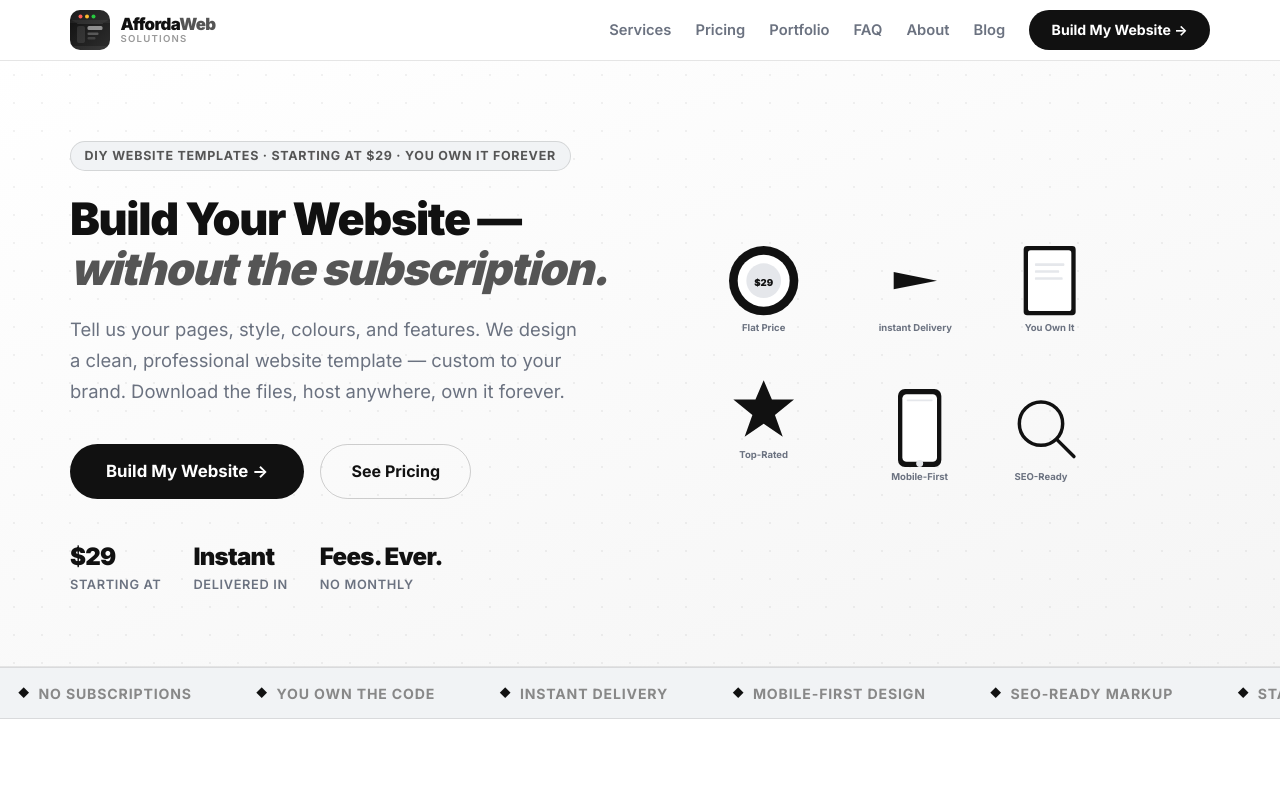
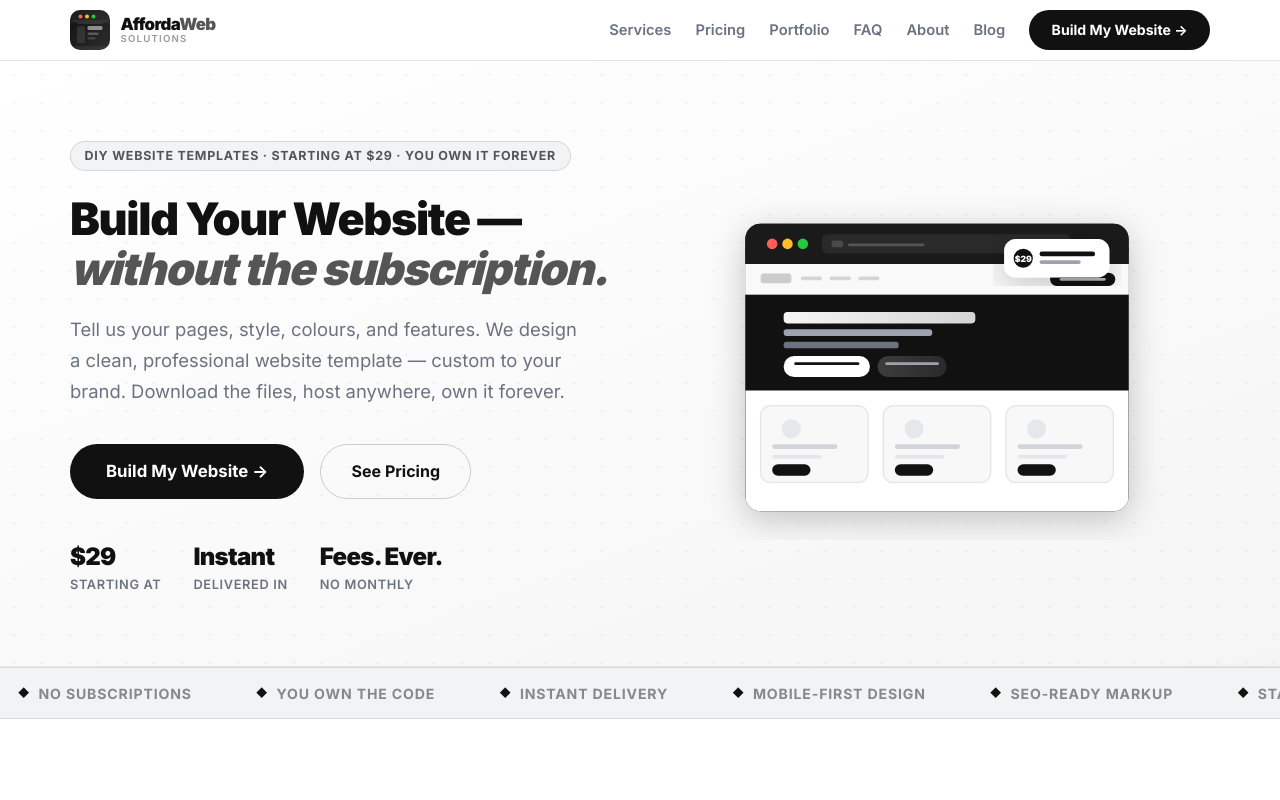
Before and after one commit to affordaweb/webtemp, a Next.js app: page / in a window 1280 px wide. Shown: the top 800 px of the page. Built offline with nearby package versions, Linux system fonts and the light colour scheme; no server answers.

Commit message:
Design: replace hero multi-icon SVG with single browser mockup illustration

```diff
--- a/app/page.tsx
+++ b/app/page.tsx
@@ -195,65 +195,113 @@ export default function Home() {
             </div>
           </div>
 
-          {/* Right: animated SVG illustration */}
+          {/* Right: hero illustration */}
           <div className="hero-svg-col anim-fade-up anim-delay-2" style={{ display: "flex", justifyContent: "center", alignItems: "center" }}>
             <svg
               width="100%"
-              viewBox="0 0 600 400"
+              viewBox="0 0 480 360"
               xmlns="http://www.w3.org/2000/svg"
-              style={{ maxWidth: 520, background: "transparent" }}
+              style={{ maxWidth: 460 }}
               aria-hidden="true"
             >
-              {/* Affordable ($29) - coin */}
-              <circle cx="100" cy="100" r="40" fill="#111111">
-                <animate attributeName="r" values="40;45;40" dur="2s" repeatCount="indefinite"/>
-              </circle>
-              <circle cx="100" cy="100" r="30" fill="white"/>
-              <circle cx="100" cy="100" r="20" fill="#e5e7eb"/>
-              <text x="100" y="106" textAnchor="middle" fontSize="11" fontWeight="900" fill="#111111">$29</text>
-              <text x="100" y="158" textAnchor="middle" fontSize="11" fontWeight="700" fill="#6b7280">Flat Price</text>
+              <defs>
+                <linearGradient id="bgGrad" x1="0" y1="0" x2="0" y2="1">
+                  <stop offset="0%" stopColor="#141414" />
+                  <stop offset="100%" stopColor="#1e1e1e" />
+                </linearGradient>
+                <linearGradient id="heroBarGrad" x1="0" y1="0" x2="1" y2="0">
+                  <stop offset="0%" stopColor="#f5f5f5" />
+                  <stop offset="100%" stopColor="#d4d4d4" />
+                </linearGradient>
+                <linearGradient id="btnGrad" x1="0" y1="0" x2="1" y2="0">
+                  <stop offset="0%" stopColor="#3d3d3d" />
+                  <stop offset="100%" stopColor="#2a2a2a" />
+                </linearGradient>
+                <filter id="shadow" x="-10%" y="-10%" width="120%" height="130%">
+                  <feDropShadow dx="0" dy="8" stdDeviation="18" floodColor="#000000" floodOpacity="0.22" />
+                </filter>
+                <clipPath id="browserClip">
+                  <rect x="40" y="30" width="400" height="300" rx="16" />
+                </clipPath>
+              </defs>
 
-              {/* Fast Turnaround - arrow */}
-              <polygon points="250,90 250,110 300,100" fill="#111111">
-                <animateTransform attributeName="transform" type="translate" values="0,0;20,0;0,0" dur="1.5s" repeatCount="indefinite"/>
-              </polygon>
-              <text x="275" y="158" textAnchor="middle" fontSize="11" fontWeight="700" fill="#6b7280">instant Delivery</text>
+              {/* Browser shell */}
+              <rect x="40" y="30" width="400" height="300" rx="16" fill="url(#bgGrad)" filter="url(#shadow)" />
 
-              {/* Ownership - file icon */}
-              <rect x="400" y="60" width="60" height="80" rx="4" fill="#111111"/>
-              <rect x="405" y="65" width="50" height="70" rx="3" fill="white"/>
-              <rect x="413" y="80" width="34" height="3" rx="1" fill="#e5e7eb"/>
-              <rect x="413" y="88" width="28" height="3" rx="1" fill="#e5e7eb"/>
-              <rect x="413" y="96" width="32" height="3" rx="1" fill="#e5e7eb"/>
-              <rect x="405" y="65" width="50" height="70" rx="3" fill="#111111" opacity="0">
-                <animate attributeName="opacity" values="0;0.08;0" dur="2s" repeatCount="indefinite"/>
+              {/* Title bar */}
+              <rect x="40" y="30" width="400" height="42" rx="16" fill="#1a1a1a" />
+              <rect x="40" y="56" width="400" height="16" fill="#1a1a1a" />
+
+              {/* Traffic lights */}
+              <circle cx="68" cy="51" r="5.5" fill="#FF5F57" />
+              <circle cx="84" cy="51" r="5.5" fill="#FEBC2E" />
+              <circle cx="100" cy="51" r="5.5" fill="#27C93F" />
+
+              {/* URL bar */}
+              <rect x="120" y="41" width="260" height="20" rx="6" fill="#2a2a2a" />
+              <rect x="130" y="47.5" width="12" height="7" rx="2" fill="#4a4a4a" />
+              <rect x="147" y="50.5" width="80" height="3" rx="1.5" fill="#555555" />
+
+              {/* Page background inside browser */}
+              <rect x="40" y="72" width="400" height="258" fill="#ffffff" clipPath="url(#browserClip)" />
+
+              {/* Nav bar inside page */}
+              <rect x="40" y="72" width="400" height="32" fill="#f9f9f9" />
+              <rect x="56" y="82" width="32" height="10" rx="3" fill="#cccccc" />
+              <rect x="98" y="85" width="22" height="4" rx="2" fill="#d1d5db" />
+              <rect x="128" y="85" width="22" height="4" rx="2" fill="#d1d5db" />
+              <rect x="158" y="85" width="22" height="4" rx="2" fill="#d1d5db" />
+              <rect x="358" y="81" width="68" height="14" rx="7" fill="#111111" />
+              <rect x="368" y="86.5" width="48" height="3" rx="1.5" fill="#ffffff" opacity="0.7" />
+
+              {/* Hero section inside page */}
+              <rect x="40" y="104" width="400" height="100" fill="#111111" />
+              {/* hero headline bar — animated width */}
+              <rect x="80" y="122" width="200" height="12" rx="4" fill="url(#heroBarGrad)">
+                <animate attributeName="width" values="200;210;200" dur="3s" repeatCount="indefinite" />
               </rect>
-              <text x="430" y="158" textAnchor="middle" fontSize="11" fontWeight="700" fill="#6b7280">You Own It</text>
+              <rect x="80" y="140" width="155" height="7" rx="3" fill="#9ca3af" />
+              <rect x="80" y="153" width="120" height="7" rx="3" fill="#6b7280" />
+              {/* CTA button */}
+              <rect x="80" y="168" width="90" height="22" rx="11" fill="#ffffff" />
+              <rect x="91" y="174.5" width="68" height="3" rx="1.5" fill="#111111" />
+              <rect x="178" y="168" width="72" height="22" rx="11" fill="url(#btnGrad)" />
+              <rect x="186" y="174.5" width="56" height="3" rx="1.5" fill="#9ca3af" />
 
-              {/* Top-Rated - star */}
-              <g transform="translate(100,250)">
-                <polygon
-                  points="0,-35 9.5,-13 35,-13 13,5 22,30 0,15 -22,30 -13,5 -35,-13 -9.5,-13"
-                  fill="#111111"
-                >
-                  <animateTransform attributeName="transform" type="scale" values="1;1.15;1" dur="2s" repeatCount="indefinite" additive="sum"/>
-                </polygon>
-                <text y="55" textAnchor="middle" fontSize="11" fontWeight="700" fill="#6b7280">Top-Rated</text>
+              {/* Three feature cards row */}
+              <rect x="56" y="220" width="112" height="80" rx="10" fill="#f8f8f8" stroke="#e5e7eb" strokeWidth="1.5" />
+              <rect x="184" y="220" width="112" height="80" rx="10" fill="#f8f8f8" stroke="#e5e7eb" strokeWidth="1.5">
+                <animate attributeName="y" values="220;215;220" dur="2.4s" repeatCount="indefinite" />
+              </rect>
+              <rect x="312" y="220" width="112" height="80" rx="10" fill="#f8f8f8" stroke="#e5e7eb" strokeWidth="1.5" />
+
+              {/* Card content — col 1 */}
+              <circle cx="88" cy="244" r="10" fill="#e5e7eb" />
+              <rect x="68" y="260" width="68" height="5" rx="2.5" fill="#d1d5db" />
+              <rect x="68" y="271" width="52" height="4" rx="2" fill="#e5e7eb" />
+              <rect x="68" y="281" width="40" height="12" rx="6" fill="#111111" />
+
+              {/* Card content — col 2 */}
+              <circle cx="216" cy="244" r="10" fill="#e5e7eb" />
+              <rect x="196" y="260" width="68" height="5" rx="2.5" fill="#d1d5db" />
+              <rect x="196" y="271" width="52" height="4" rx="2" fill="#e5e7eb" />
+              <rect x="196" y="281" width="40" height="12" rx="6" fill="#111111" />
+
+              {/* Card content — col 3 */}
+              <circle cx="344" cy="244" r="10" fill="#e5e7eb" />
+              <rect x="324" y="260" width="68" height="5" rx="2.5" fill="#d1d5db" />
+              <rect x="324" y="271" width="52" height="4" rx="2" fill="#e5e7eb" />
+              <rect x="324" y="281" width="40" height="12" rx="6" fill="#111111" />
+
+              {/* Floating badge — animated */}
+              <g>
+                <animateTransform attributeName="transform" type="translate" values="0,0;0,-6;0,0" dur="3s" repeatCount="indefinite" />
+                <rect x="310" y="46" width="110" height="40" rx="12" fill="#ffffff" filter="url(#shadow)" />
+                <circle cx="330" cy="66" r="10" fill="#111111" />
+                <text x="330" y="70" textAnchor="middle" fontSize="9" fontWeight="900" fill="#ffffff">$29</text>
+                <rect x="347" y="59" width="58" height="5" rx="2.5" fill="#111111" />
+                <rect x="347" y="68" width="43" height="4" rx="2" fill="#9ca3af" />
               </g>
-
-              {/* Mobile-First - phone */}
-              <rect x="255" y="225" width="50" height="90" rx="8" fill="#111111"/>
-              <rect x="260" y="231" width="40" height="78" rx="5" fill="white"/>
-              <circle cx="280" cy="311" r="4" fill="#e5e7eb"/>
-              <rect x="265" y="237" width="30" height="2" rx="1" fill="#e5e7eb"/>
-              <text x="280" y="330" textAnchor="middle" fontSize="11" fontWeight="700" fill="#6b7280">Mobile-First</text>
-
-              {/* SEO-Ready - magnifying glass */}
-              <circle cx="420" cy="265" r="25" stroke="#111111" strokeWidth="4" fill="none"/>
-              <line x1="439" y1="284" x2="458" y2="303" stroke="#111111" strokeWidth="4" strokeLinecap="round">
-                <animateTransform attributeName="transform" type="rotate" values="0 439 284;15 439 284;0 439 284" dur="3s" repeatCount="indefinite"/>
-              </line>
-              <text x="420" y="330" textAnchor="middle" fontSize="11" fontWeight="700" fill="#6b7280">SEO-Ready</text>
             </svg>
           </div>
         </div>
```
